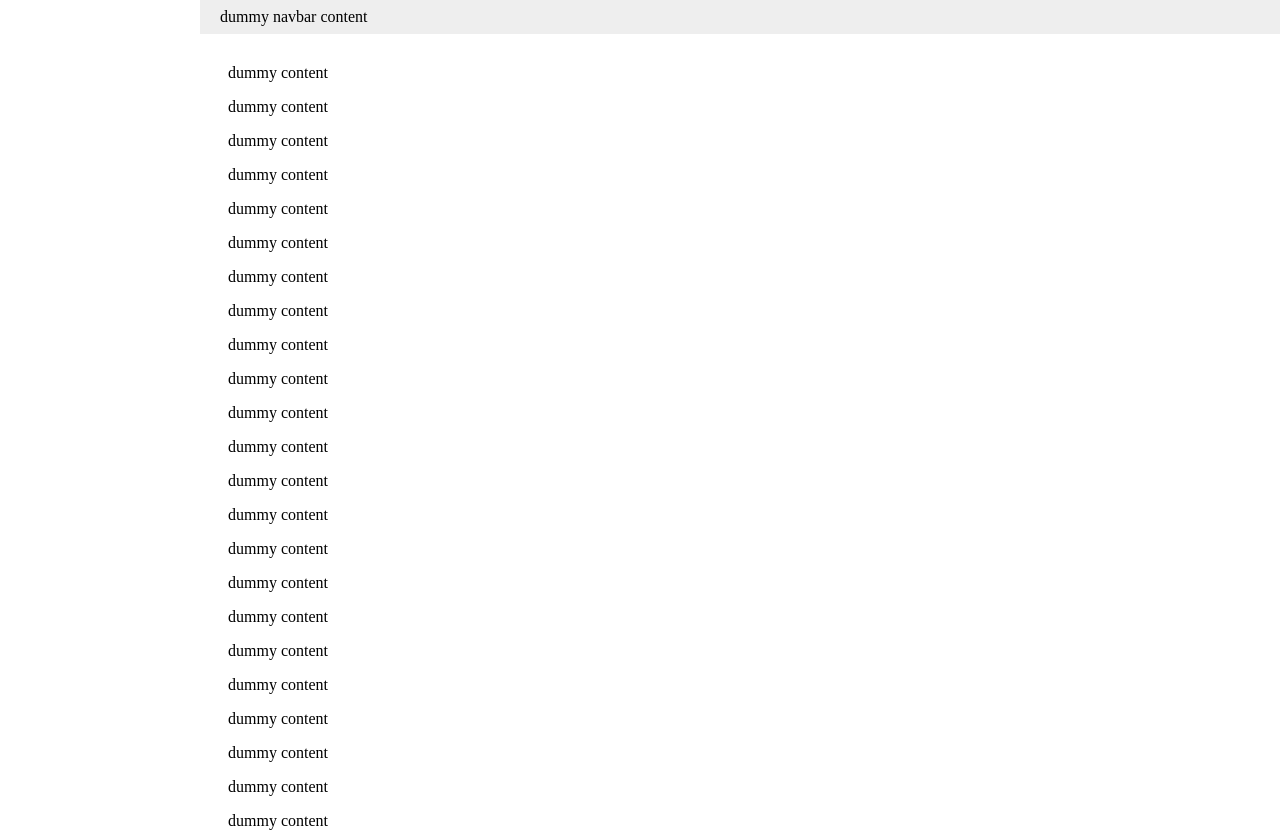
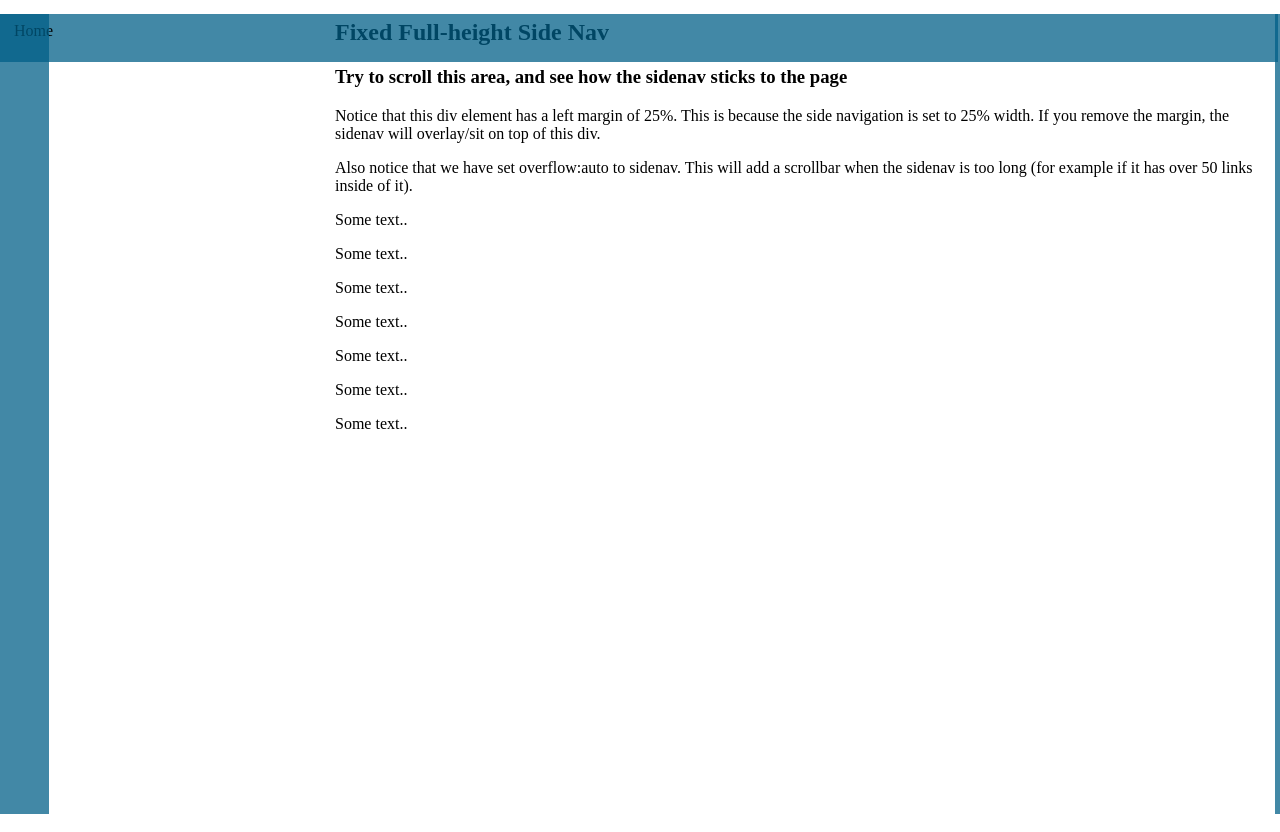
Before and after one commit to pranaygharde22/angular-trail, an Angular app: page / in a window 1280 px wide. Shown: the top 832 px of the page. Built offline with nearby package versions, Linux system fonts and the light colour scheme.

Commit message:
2 files modified

```diff
--- a/src/app/welcome/welcome.component.css
+++ b/src/app/welcome/welcome.component.css
@@ -1,49 +1,32 @@
-/*
-  purpose of this is to demonstrate how to
-  have a fixed navbar, with a sidebar that
-  goes full height of a browser window.
-
-  by taking the width of the sidebar, positioning
-  the navbar to the left by that amount, and
-  then setting the navbar's width to be 100%
-  minus the sidebar width, then the nav bar
-  won't overlay on top of the sidebar.
-*/
-
-body,
-html {
-  padding: 0;
-  margin: 0;
+body {
+  margin: -10px;
 }
 
-*,
-*:before,
-*:after {
-  box-sizing: border-box;
+ul {
+  list-style-type: none;
+  margin-left: 0;
+  padding: 0;
+  width: 100%;
+  background-color: rgb(0 95 135 / 74%);
+  position: fixed;
+  height: 6%;
 }
 
-.sidebar {
-  height: 100%;
-  width: 200px;
-  background: darken(#f00, 20%);
-  position: fixed;
-  color: #fff;
-  left: 0;
-  padding: 12px;
-  top: 0;
-  overflow: auto;
+li a {
+  display: block;
+  color: #000;
+  padding: 8px 16px;
+  text-decoration: none;
 }
 
-.navbar-fixed {
-  left: 200px;
-  width: calc(100% - 200px);
-  position: fixed;
-  top: 0;
-  padding: 8px 20px;
-  background: #eee;
+.side {
+  width: 4%;
+  background-color: rgb(0 95 135 / 74%);
+  height: 100%;
 }
-
-.main-panel {
-  padding-top: 40px;
-  padding-left: 220px;
+.left {
+  width: 10%;
+  background-color: rgb(0 95 135 / 74%);
+  height: 100%;
+  margin-left: 99.8%;
 }
--- a/src/app/welcome/welcome.component.html
+++ b/src/app/welcome/welcome.component.html
@@ -1,42 +1,36 @@
-<div class="wrapper">
-  <div class="sidebar">
-    <div class="sidebar-wrapper">dummy content</div>
-  </div>
-  <!-- /.sidebar -->
+<div>
+  <html>
+    <head> </head>
+    <body>
+      <ul>
+        <li><a href="#home">Home</a></li>
+      </ul>
+      <ul class="side"></ul>
+      <ul class="left"></ul>
 
-  <div class="main-panel">
-    <nav class="navbar nav navbar-fixed">dummy navbar content</nav>
-
-    <p>dummy content</p>
-    <p>dummy content</p>
-    <p>dummy content</p>
-    <p>dummy content</p>
-    <p>dummy content</p>
-    <p>dummy content</p>
-    <p>dummy content</p>
-    <p>dummy content</p>
-    <p>dummy content</p>
-    <p>dummy content</p>
-    <p>dummy content</p>
-    <p>dummy content</p>
-    <p>dummy content</p>
-    <p>dummy content</p>
-    <p>dummy content</p>
-    <p>dummy content</p>
-    <p>dummy content</p>
-    <p>dummy content</p>
-    <p>dummy content</p>
-    <p>dummy content</p>
-    <p>dummy content</p>
-    <p>dummy content</p>
-    <p>dummy content</p>
-    <p>dummy content</p>
-    <p>dummy content</p>
-    <p>dummy content</p>
-    <p>dummy content</p>
-    <p>dummy content</p>
-    <p>dummy content</p>
-    <p>dummy content</p>
-  </div>
+      <div style="margin-left:25%;padding:1px 16px;height:1000px;">
+        <h2>Fixed Full-height Side Nav</h2>
+        <h3>
+          Try to scroll this area, and see how the sidenav sticks to the page
+        </h3>
+        <p>
+          Notice that this div element has a left margin of 25%. This is because
+          the side navigation is set to 25% width. If you remove the margin, the
+          sidenav will overlay/sit on top of this div.
+        </p>
+        <p>
+          Also notice that we have set overflow:auto to sidenav. This will add a
+          scrollbar when the sidenav is too long (for example if it has over 50
+          links inside of it).
+        </p>
+        <p>Some text..</p>
+        <p>Some text..</p>
+        <p>Some text..</p>
+        <p>Some text..</p>
+        <p>Some text..</p>
+        <p>Some text..</p>
+        <p>Some text..</p>
+      </div>
+    </body>
+  </html>
 </div>
-<!-- /.wrapper -->
```
